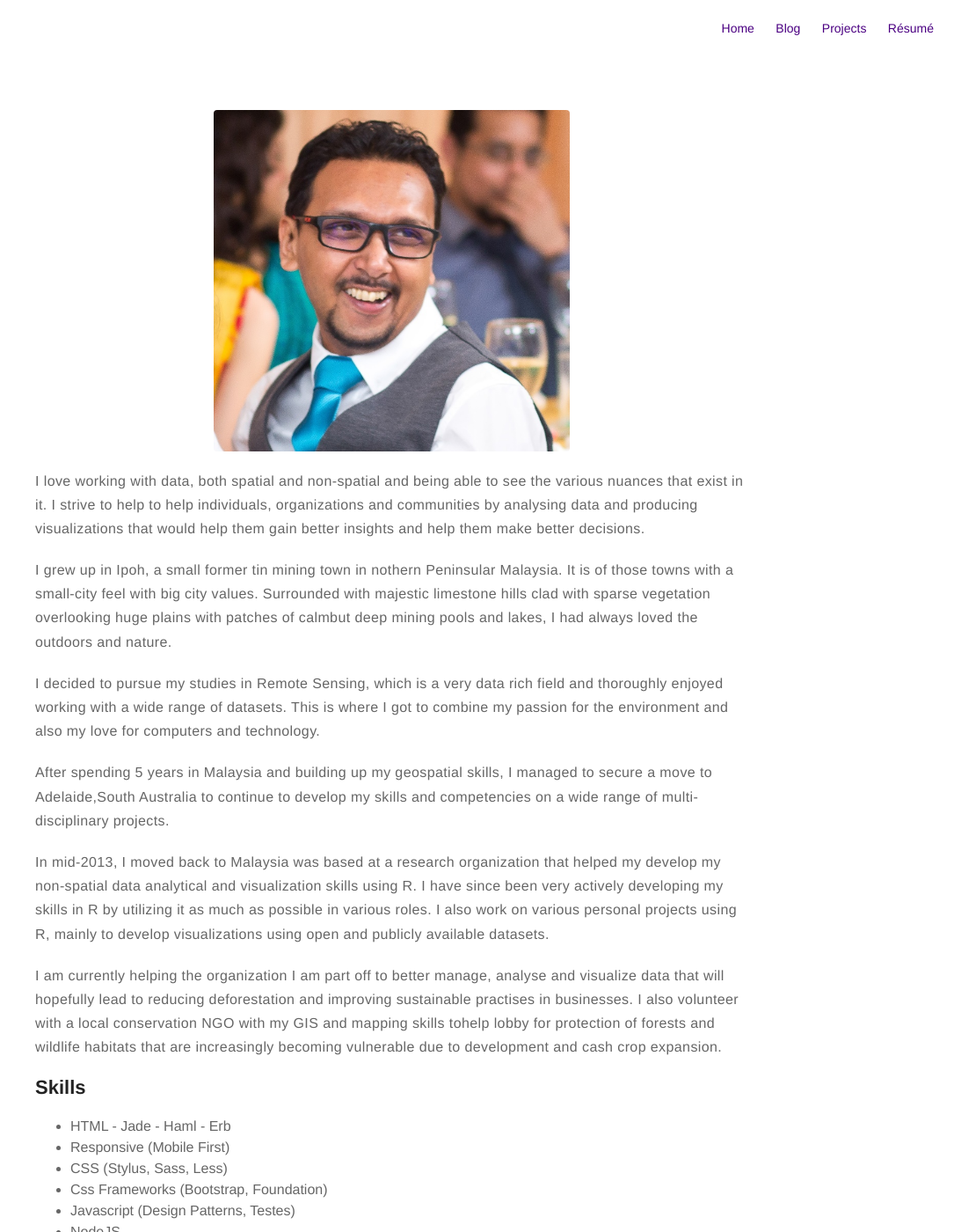
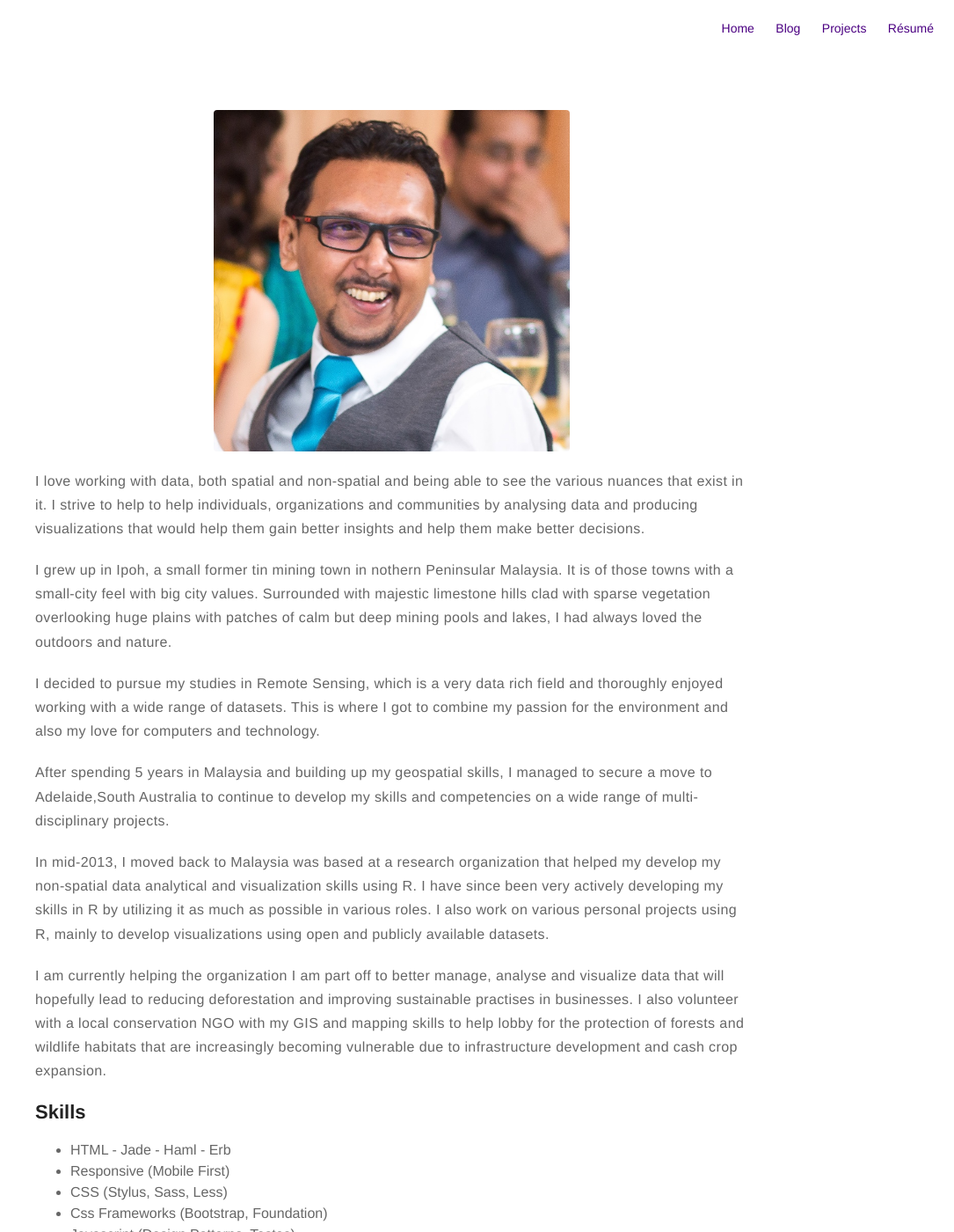
Before and after one commit to jasonjb82/jasonjb82.github.io, a Jekyll site: the page built from about.md, in a window 1280 px wide and 1400 px high. Shown: the whole window at 88% size, without its empty margins (195-1280 px from the left). Built offline with Jekyll 4.4.1, drawn with Linux system fonts in a browser that asks for light colours.

Commit message:
Create about.md

```diff
--- a/about.md
+++ b/about.md
@@ -10,7 +10,7 @@ producing visualizations that would help them gain better insights and help them
 
 <p>I grew up in Ipoh, a small former tin mining town in nothern Peninsular Malaysia. It is of those towns
 with a small-city feel with big city values. Surrounded with majestic limestone hills clad with sparse
-vegetation overlooking huge plains with patches of calmbut deep mining pools and lakes, I had always loved
+vegetation overlooking huge plains with patches of calm but deep mining pools and lakes, I had always loved
 the outdoors and nature.</p>
 
 <p>I decided to pursue my studies in Remote Sensing, which is a very data rich field and thoroughly enjoyed
@@ -28,8 +28,9 @@ using R, mainly to develop visualizations using open and publicly available data
 
 <p>I am currently helping the organization I am part off to better manage, analyse and visualize data that
 will hopefully lead to reducing deforestation and improving sustainable practises in businesses. I also
-volunteer with a local conservation NGO with my GIS and mapping skills tohelp lobby for protection of
-forests and wildlife habitats that are increasingly becoming vulnerable due to development and cash crop expansion.
+volunteer with a local conservation NGO with my GIS and mapping skills to help lobby for the protection of
+forests and wildlife habitats that are increasingly becoming vulnerable due to infrastructure development
+and cash crop expansion.</p>
 
 <h2>Skills</h2>
 
```
